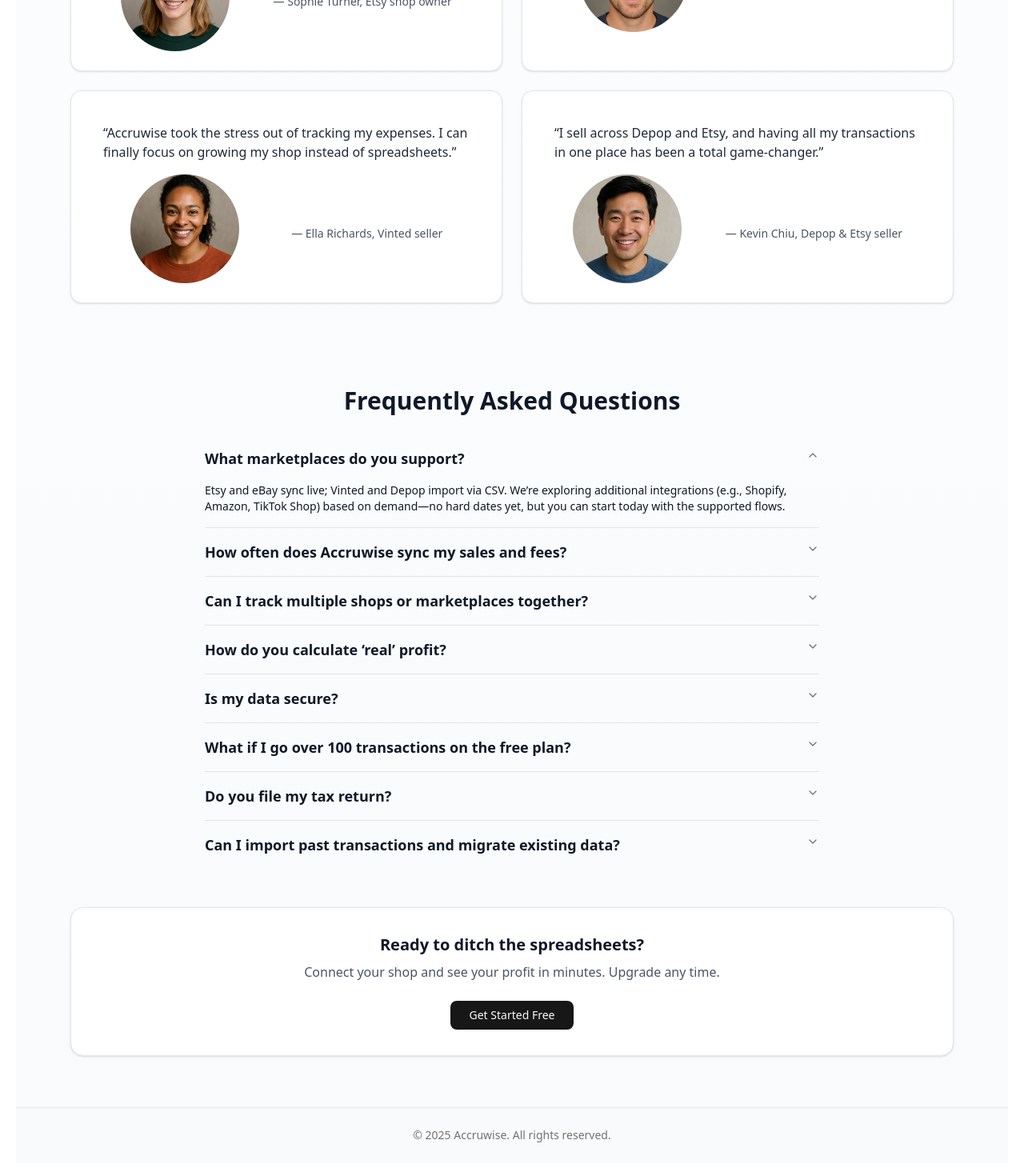
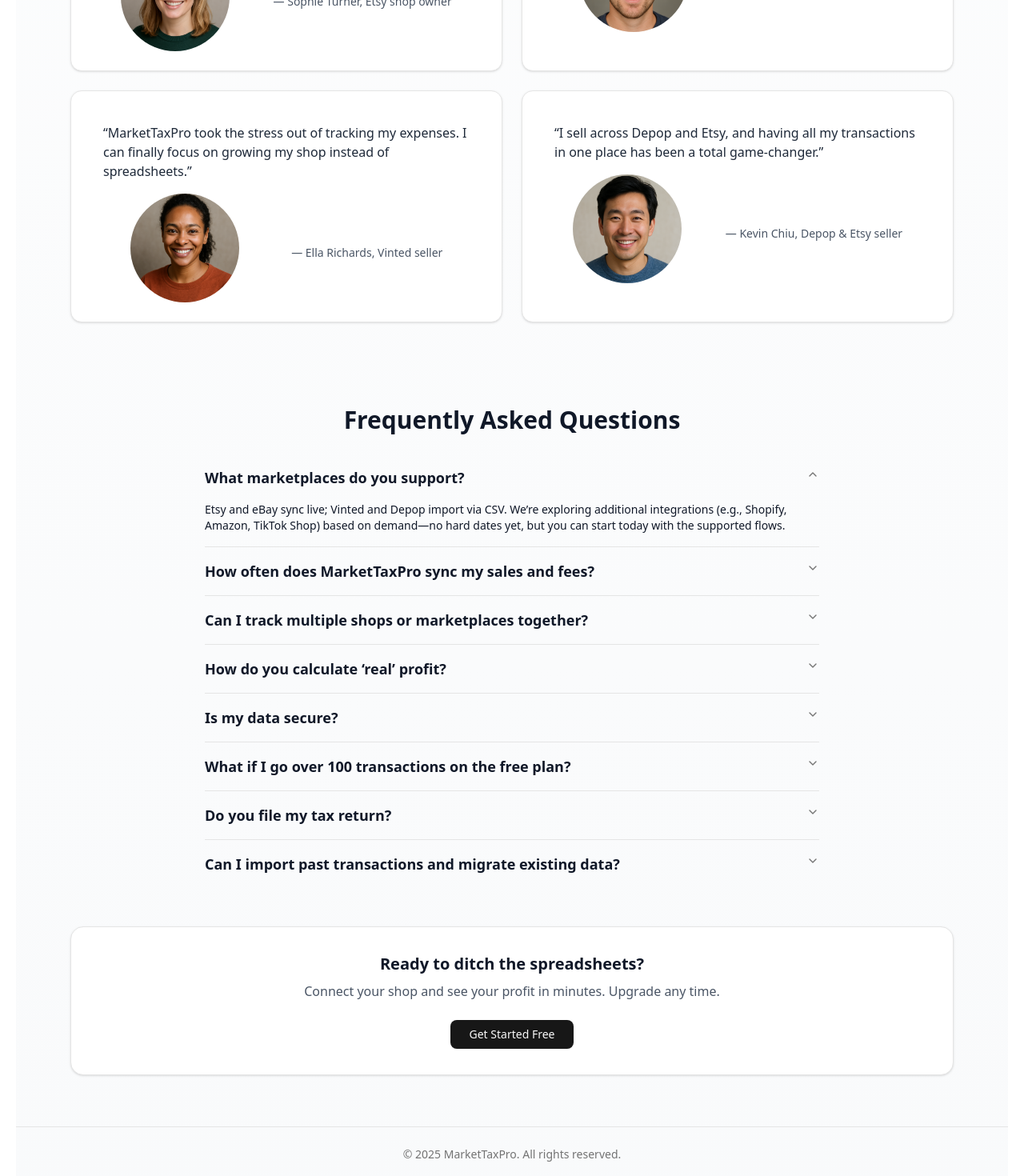
Before and after one commit to scottpickering31/markettaxpro-landing, a Next.js app: page / in a window 1280 px wide. Shown: the part 2320-3790 px from the top of the page at 80% size. Built offline with nearby package versions, Linux system fonts and the light colour scheme.

Commit message:
Rename to MarketTaxProLanding

```diff
--- a/package.json
+++ b/package.json
@@ -1,5 +1,5 @@
 {
-  "name": "accruwise-landing",
+  "name": "markettaxpro-landing",
   "version": "0.1.0",
   "private": true,
   "scripts": {
--- a/src/app/layout.tsx
+++ b/src/app/layout.tsx
@@ -2,7 +2,7 @@
 import type { Metadata } from "next";
 
 export const metadata: Metadata = {
-  title: "Accruwise — Bookkeeping for marketplace sellers",
+  title: "MarketTaxPro — Bookkeeping for marketplace sellers",
   description:
     "Bookkeeping and tax support for Etsy, eBay, and marketplace sellers.",
 };
--- a/src/app/page.tsx
+++ b/src/app/page.tsx
@@ -61,7 +61,7 @@
   },
   {
     quote:
-      "Accruwise took the stress out of tracking my expenses. I can finally focus on growing my shop instead of spreadsheets.",
+      "MarketTaxPro took the stress out of tracking my expenses. I can finally focus on growing my shop instead of spreadsheets.",
     author: "Ella Richards, Vinted seller",
     headshot: "/ella-richards.png",
   },
--- a/src/app/terms/page.tsx
+++ b/src/app/terms/page.tsx
@@ -3,7 +3,7 @@
     <main className="mx-auto max-w-3xl px-6 py-16">
       <h1 className="text-3xl font-semibold">Terms of Use</h1>
       <p className="mt-3 text-gray-600">
-        Accruwise provides read-only bookkeeping features and is not legal/tax
+        MarketTaxPro provides read-only bookkeeping features and is not legal/tax
         advice. Users are responsible for filings and compliance. Service
         provided “as is” without warranty. Contact{" "}
         <a
--- a/src/components/landing/FAQHero.tsx
+++ b/src/components/landing/FAQHero.tsx
@@ -9,7 +9,7 @@
     a: "Etsy and eBay sync live; Vinted and Depop import via CSV. We’re exploring additional integrations (e.g., Shopify, Amazon, TikTok Shop) based on demand—no hard dates yet, but you can start today with the supported flows.",
   },
   {
-    q: "How often does Accruwise sync my sales and fees?",
+    q: "How often does MarketTaxPro sync my sales and fees?",
     a: "For live integrations (Etsy/eBay), new activity is pulled regularly and appears shortly after it’s available via the marketplace APIs. CSV imports (Vinted/Depop) update instantly when you upload a new file.",
   },
   {
@@ -22,7 +22,7 @@
   },
   {
     q: "Is my data secure?",
-    a: "Yes. Where available we connect via official OAuth flows with read-only permissions, so we never see your marketplace passwords. Data is encrypted in transit and at rest, and you can disconnect any integration at any time from within your marketplace account or Accruwise.",
+    a: "Yes. Where available we connect via official OAuth flows with read-only permissions, so we never see your marketplace passwords. Data is encrypted in transit and at rest, and you can disconnect any integration at any time from within your marketplace account or MarketTaxPro.",
   },
   {
     q: "What if I go over 100 transactions on the free plan?",
@@ -30,7 +30,7 @@
   },
   {
     q: "Do you file my tax return?",
-    a: "No. Accruwise doesn’t submit returns to HMRC. We prepare clean, audit-ready figures (income, expenses, fees, shipping, and profit) and let you export them to CSV or PDF, so you can file confidently yourself or share them with an associate.",
+    a: "No. MarketTaxPro doesn’t submit returns to HMRC. We prepare clean, audit-ready figures (income, expenses, fees, shipping, and profit) and let you export them to CSV or PDF, so you can file confidently yourself or share them with an associate.",
   },
   {
     q: "Can I import past transactions and migrate existing data?",
--- a/src/components/sections/Footer.tsx
+++ b/src/components/sections/Footer.tsx
@@ -13,7 +13,7 @@
   return (
     <footer className="border-t py-6 text-center text-sm text-muted-foreground">
       {children ?? (
-        <p>&copy; {new Date().getFullYear()} Accruwise. All rights reserved.</p>
+        <p>&copy; {new Date().getFullYear()} MarketTaxPro. All rights reserved.</p>
       )}
     </footer>
   );
```
Also changed, not shown: 2 other files (tests, documents, lock files or other folders).
